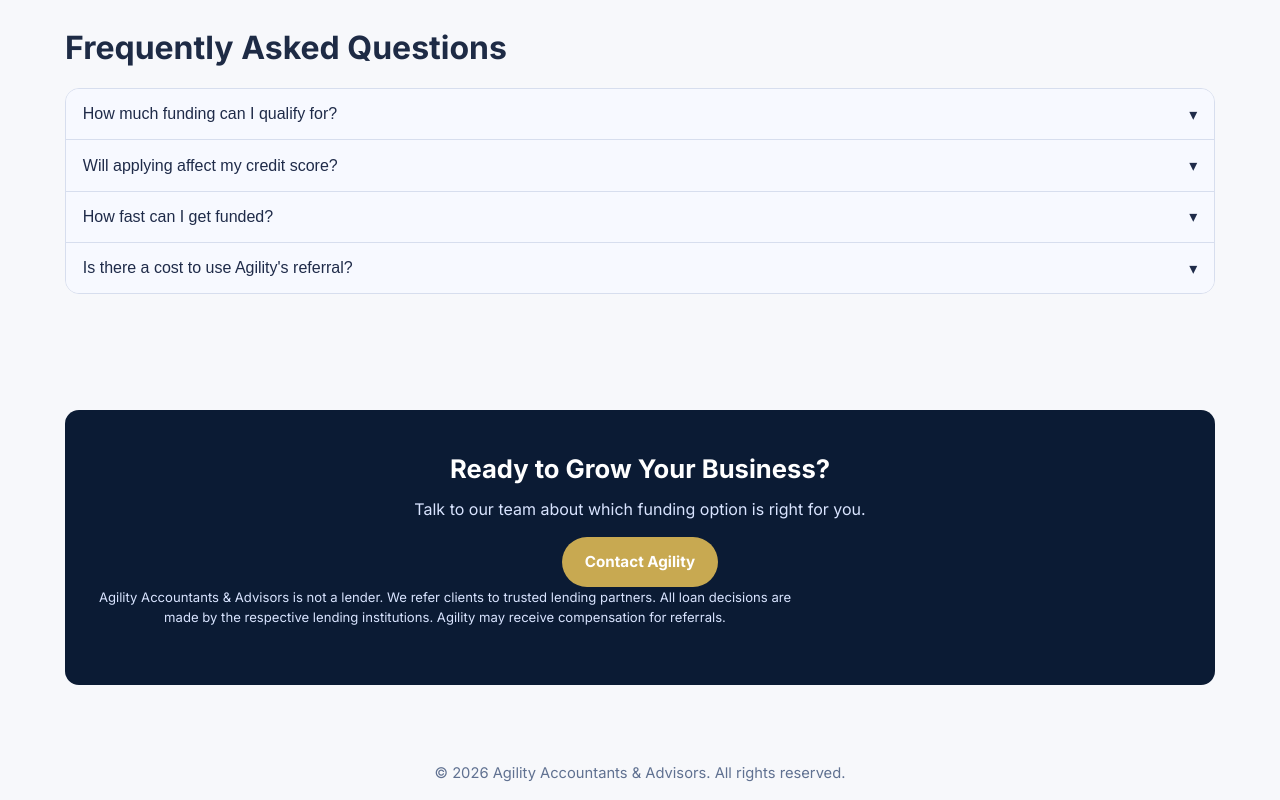
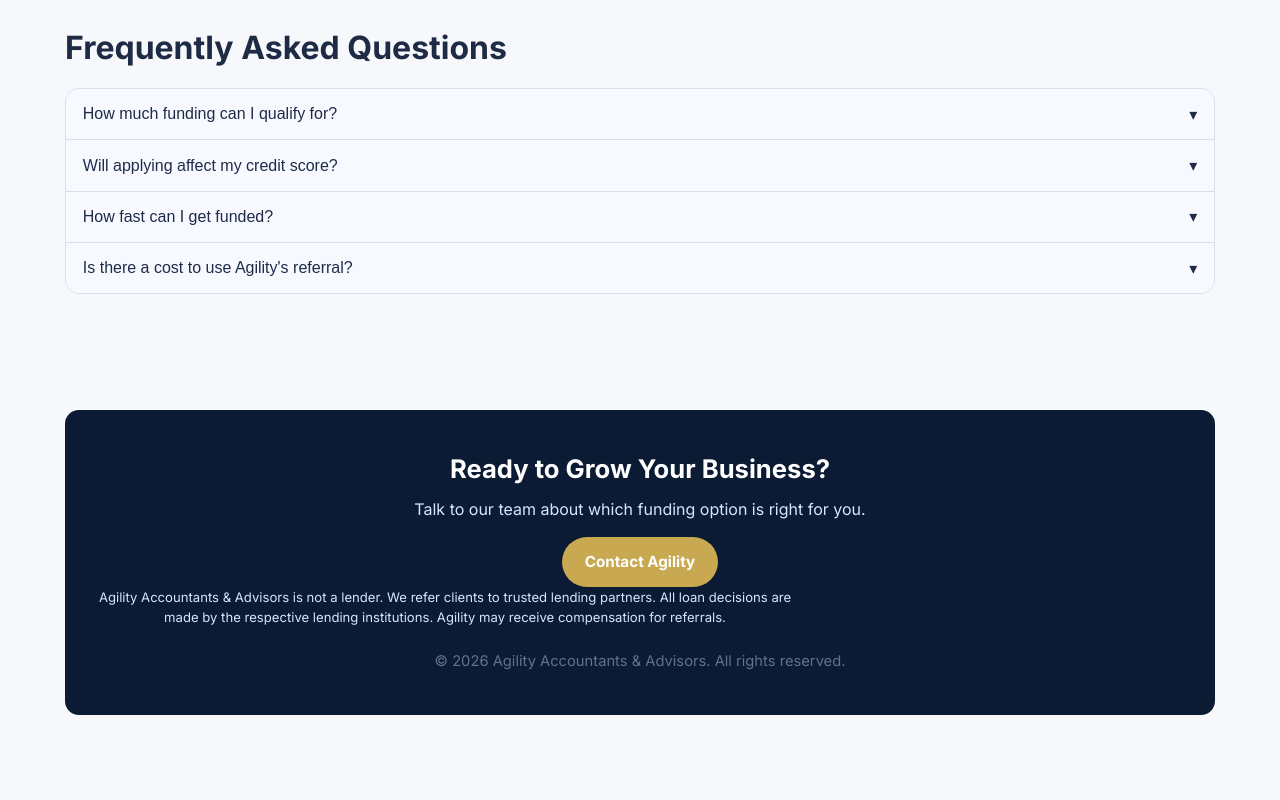
Before and after one commit to oconnor1171/agility-website, a plain HTML site: page pages/business-funding.html in a window 1280 px wide. Shown: the part 1878-2678 px from the top of the page. After the commit the page ends 2641 px from the top, so only its background shows below. Drawn offline with Linux system fonts and the light colour scheme; files whose address does not match are found by name.

Commit message:
one more time

```diff
--- a/pages/business-funding.html
+++ b/pages/business-funding.html
@@ -150,11 +150,11 @@
     .footer-cta a { width: fit-content; margin: 0 auto; }
     .disclaimer { margin: 2rem auto 0; font-size: .82rem; color: #c7d4eb; max-width: 720px; text-align: center; }
 
-    .refs {
+    .footer-cta .refs {
       color: var(--muted);
       text-align: center;
       font-size: .92rem;
-      margin-top: 1.8rem;
+      margin: 1.4rem auto 0;
       width: 100%;
     }
 
@@ -331,10 +331,9 @@
         <p>Talk to our team about which funding option is right for you.</p>
         <a class="btn btn-primary" href="https://www.agility-accountants.com/contact" target="_blank" rel="noopener noreferrer">Contact Agility</a>
         <p class="disclaimer">Agility Accountants & Advisors is not a lender. We refer clients to trusted lending partners. All loan decisions are made by the respective lending institutions. Agility may receive compensation for referrals.</p>
+        <p class="refs">© <time datetime="2026">2026</time> Agility Accountants & Advisors. All rights reserved.</p>
       </div>
     </section>
-
-    <p class="refs">© <time datetime="2026">2026</time> Agility Accountants & Advisors. All rights reserved.</p>
   </main>
 
   <script>
```
